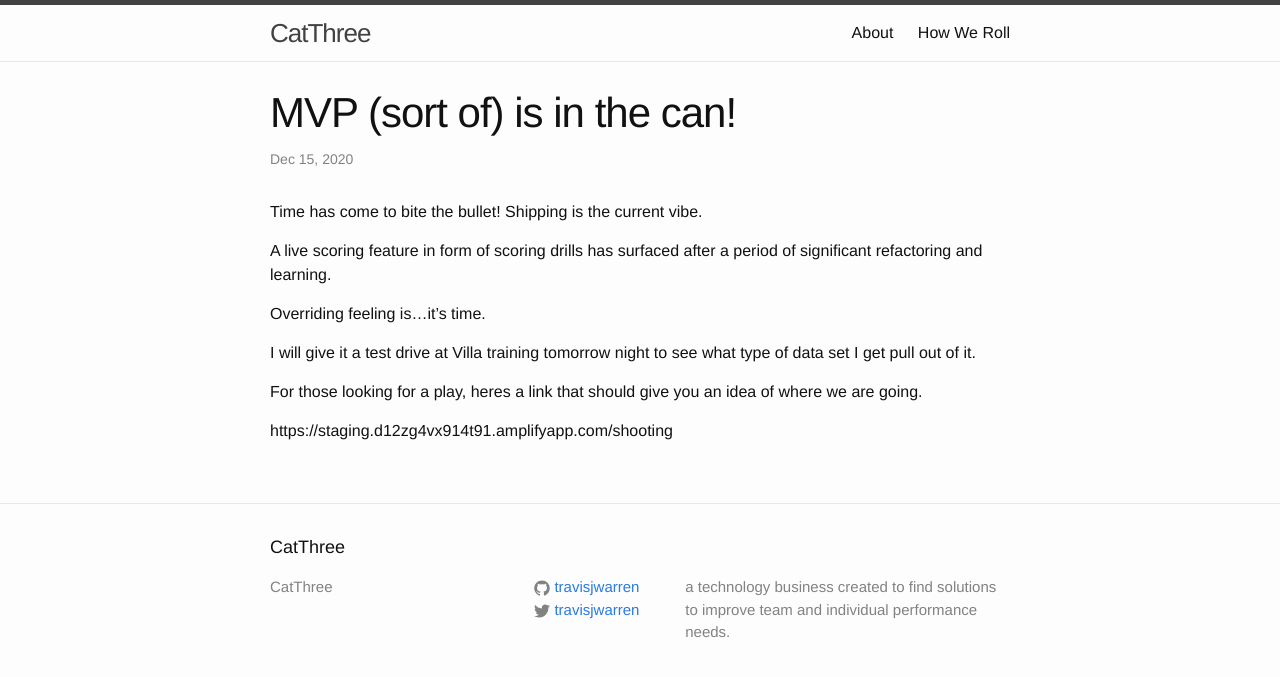
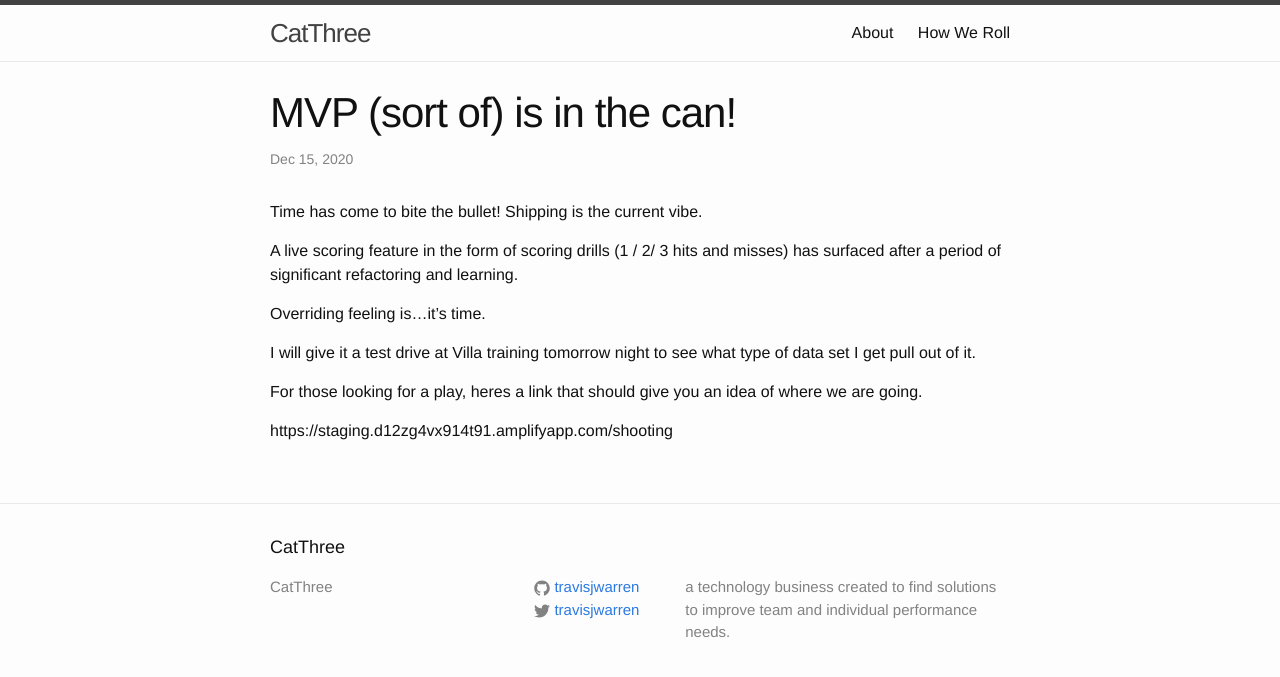
Before and after one commit to travisjwarren/travisjwarren.github.io, a Jekyll site: the page built from _posts/2014-09-17-welcome-to-jekyll.markdown, in a window 1280 px wide. Shown: the top 677 px of the page. Built offline with Jekyll 4.4.1, drawn with Linux system fonts in a browser that asks for light colours.

Commit message:
Update 2014-09-17-welcome-to-jekyll.markdown

```diff
--- a/_posts/2014-09-17-welcome-to-jekyll.markdown
+++ b/_posts/2014-09-17-welcome-to-jekyll.markdown
@@ -6,7 +6,7 @@ categories: dribbledrive release
 ---
 Time has come to bite the bullet!  Shipping is the current vibe.
 
-A live scoring feature in form of scoring drills has surfaced after a period of significant refactoring and learning.
+A live scoring feature in the form of scoring drills (1 / 2/ 3 hits and misses) has surfaced after a period of significant refactoring and learning.
 
 Overriding feeling is...it's time.
 
```
